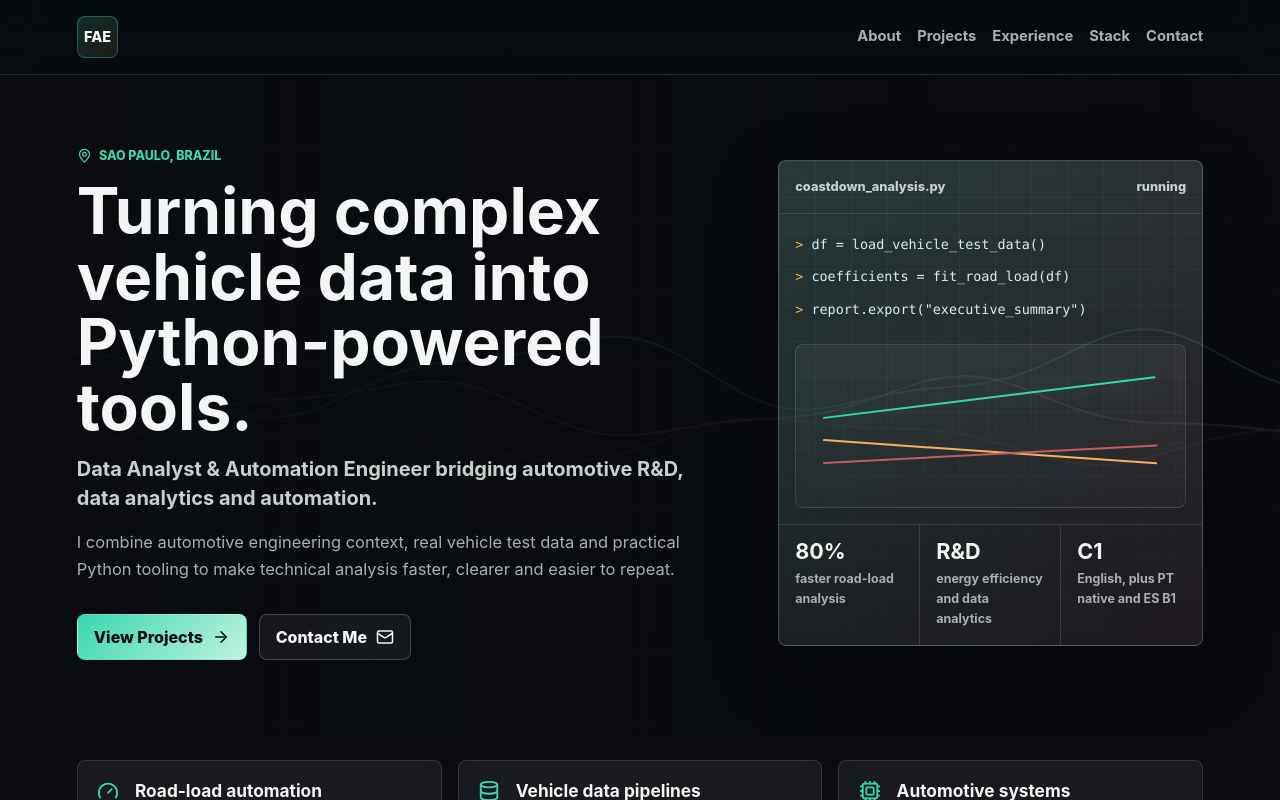
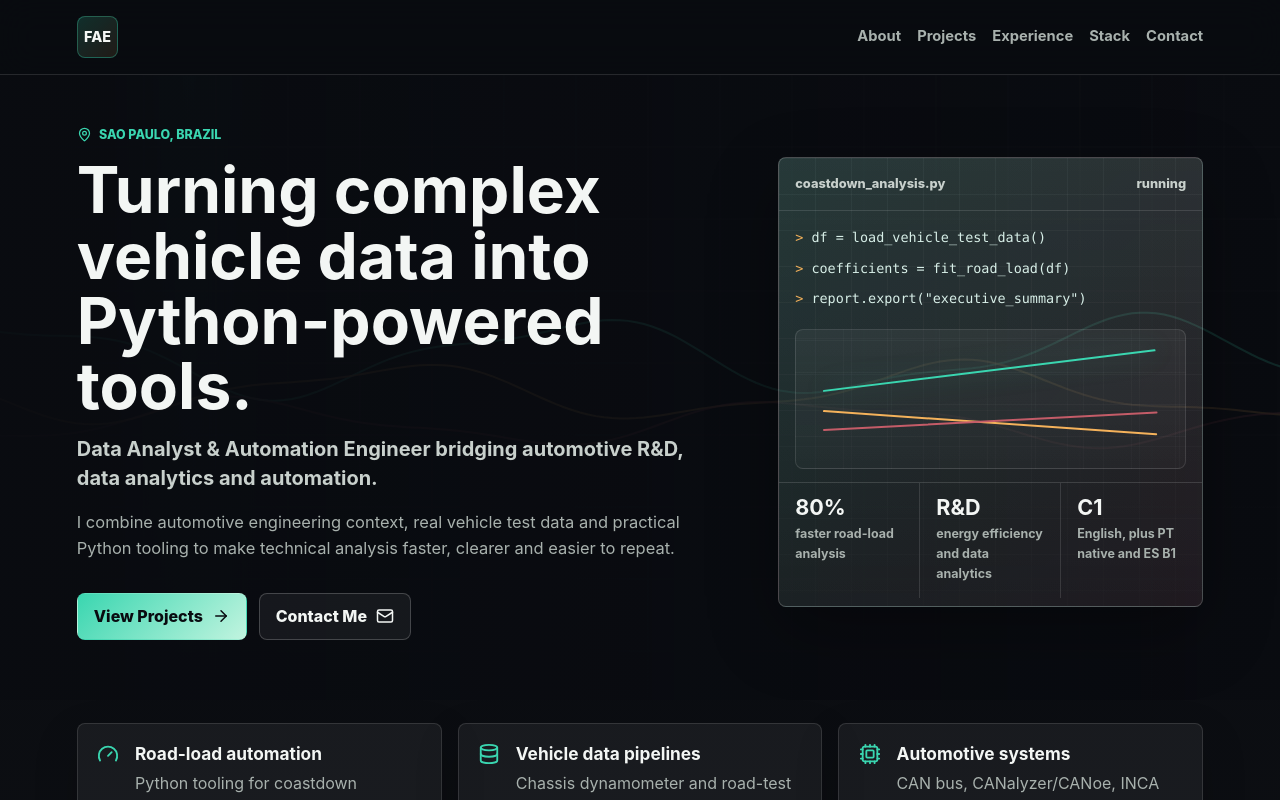
Before and after one commit to FelipeEckert/FelipeEckert.github.io, a React (Vite) app: page / in a window 1280 px wide. Shown: the top 800 px of the page. Built offline with nearby package versions, Linux system fonts and the light colour scheme.

Commit message:
Fit hero dashboard above the fold

```diff
--- a/src/styles.css
+++ b/src/styles.css
@@ -109,9 +109,9 @@ a:focus-visible {
 
 .hero {
   position: relative;
-  min-height: 76svh;
+  min-height: 72svh;
   overflow: hidden;
-  padding: 4.4rem 6vw 4.8rem;
+  padding: 3.1rem 6vw 3.8rem;
   background: var(--bg);
 }
 
@@ -293,8 +293,8 @@ h3 {
 
 .code-block {
   display: grid;
-  gap: 0.7rem;
-  padding: 1.2rem 1rem;
+  gap: 0.55rem;
+  padding: 1rem;
   color: #d8efe8;
   font-family: "Cascadia Code", "SFMono-Regular", Consolas, monospace;
   font-size: 0.84rem;
@@ -312,8 +312,8 @@ h3 {
 }
 
 .chart-window {
-  height: 164px;
-  margin: 0.3rem 1rem 1rem;
+  height: 140px;
+  margin: 0.2rem 1rem 0.85rem;
   border: 1px solid var(--line);
   border-radius: 8px;
   background:
@@ -359,7 +359,7 @@ h3 {
 
 .visual-metric {
   min-width: 0;
-  padding: 1rem;
+  padding: 0.85rem 1rem;
   border-right: 1px solid var(--line);
 }
 
```
